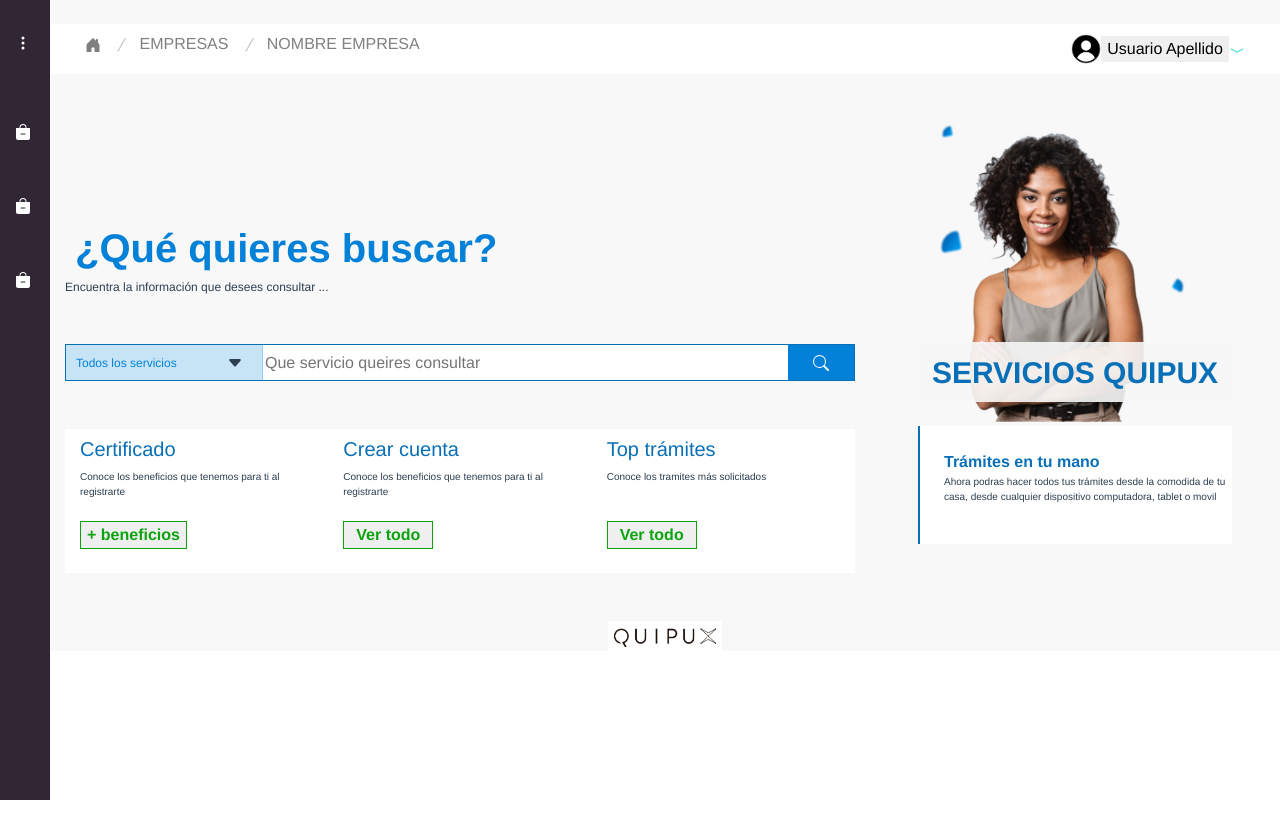
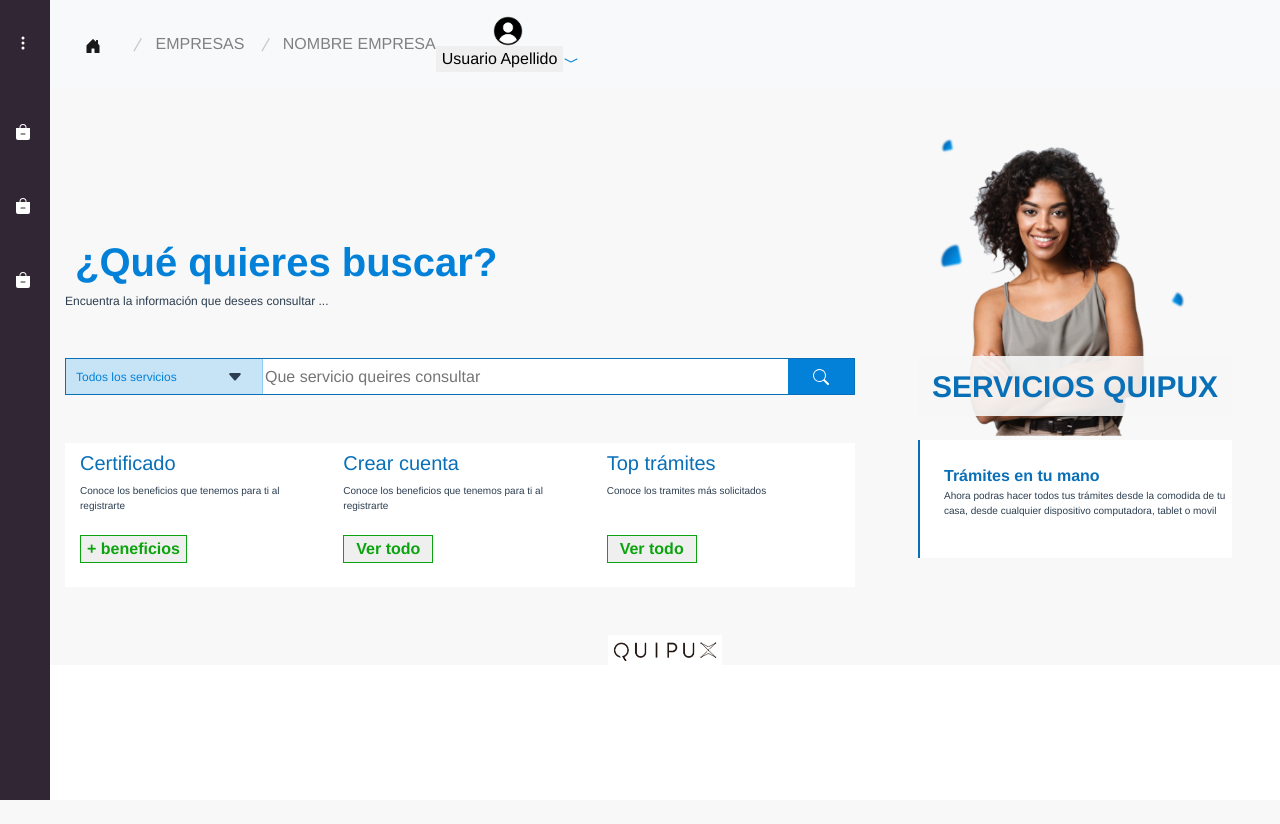
Before and after one commit to lauraparrado/reto_quipux, a Vue app: page / in a window 1280 px wide. After the commit the page ends 800 px from the top, so only its background shows below. Built offline with nearby package versions, Linux system fonts and the light colour scheme.

Commit message:
update navbar

```diff
--- a/src/assets/scss/app.scss
+++ b/src/assets/scss/app.scss
@@ -10,7 +10,6 @@
 
 .main{
     height: 100%;
-  display: flex;
-  flex-direction: column;
+    margin-left: 50px;
     background-color: #f8f8f8;
 }
--- a/src/assets/scss/components/_navbar.scss
+++ b/src/assets/scss/components/_navbar.scss
@@ -1,10 +1,7 @@
 .navbar{
     width: 100%;
-    display: flex;
-    justify-content: space-between;
-    align-items: baseline;
-    margin-top: 3vh;
     &__nav {
+        top:0;
         display: flex;
         padding: 0;
         margin: 0;
@@ -32,8 +29,8 @@
     &__link:hover, &__link:focus-within{
         font-weight: bold;
         text-decoration: none;
-        color: turquoise;
-        border-bottom: 3px solid turquoise;
+        color: #0381D8;
+        border-bottom: 3px solid #0381D8;
     }
 
 
@@ -52,10 +49,11 @@
 
         button{
             border: none;
+            background-color: none;
         }
 
         .dropdown{
-            color: turquoise;
+            color: #0381D8;
         }
 
         &__content {
@@ -74,7 +72,7 @@
 
             a:hover{
                 color: #FFFFFF;
-                background-color: #00A4BD;
+                background-color: #0381D8;
             }
         }
     }
--- a/src/assets/scss/views/_home.scss
+++ b/src/assets/scss/views/_home.scss
@@ -1,5 +1,4 @@
 .home{
-    height: 100%;
     &__services{
         text-align: start;
         .question{
--- a/src/layouts/GeneralLayout.vue
+++ b/src/layouts/GeneralLayout.vue
@@ -1,11 +1,11 @@
 <template>
   <div>
     <Sidebar :items="sidebarItems" />
-    <div style="margin-left: 50px">
+    <div class="main">
       <header>
         <Navbar />
       </header>
-      <div class="main" >
+      <div  >
         <router-view></router-view>
       </div>
       <footer>
--- a/src/layouts/components/Navbar.vue
+++ b/src/layouts/components/Navbar.vue
@@ -1,11 +1,15 @@
 <template>
-    <nav class="navbar">
-        <ul class="navbar__nav">
-            <a class="navbar__house" href="#">
+    <nav class="navbar navbar-expand-lg navbar-light bg-light">
+        <a class="navbar-brand navbar__house" href="#">
             <svg xmlns="http://www.w3.org/2000/svg" width="16" height="16" fill="currentColor" class="bi bi-house-door-fill" viewBox="0 0 16 16">
                 <path d="M6.5 14.5v-3.505c0-.245.25-.495.5-.495h2c.25 0 .5.25.5.5v3.5a.5.5 0 0 0 .5.5h4a.5.5 0 0 0 .5-.5v-7a.5.5 0 0 0-.146-.354L13 5.793V2.5a.5.5 0 0 0-.5-.5h-1a.5.5 0 0 0-.5.5v1.293L8.354 1.146a.5.5 0 0 0-.708 0l-6 6A.5.5 0 0 0 1.5 7.5v7a.5.5 0 0 0 .5.5h4a.5.5 0 0 0 .5-.5z"/>
             </svg>
         </a>
+        <button class="navbar-toggler" type="button" data-toggle="collapse" data-target="#navbarText" aria-controls="navbarText" aria-expanded="false" aria-label="Toggle navigation">
+            <span class="navbar-toggler-icon"></span>
+        </button>
+        <div class="collapse navbar-collapse" id="navbarText">
+            <ul class="navbar__nav">
                 <li class="navbar__item">
                     <a class="navbar__link" href="#">EMPRESAS</a>
                     <div class="line"></div>
@@ -15,7 +19,7 @@
                     <div class="line"></div>
                 </li>
             </ul>
-        <div class="navbar__profile">
+            <div class="navbar__profile navbar-text">
                 <img src="@/assets/user.png">
 
                 <div class="dropdown">
@@ -29,5 +33,8 @@
                     </div>
                 </div>
             </div>
+
+        </div>
+
     </nav>
 </template>
--- a/src/views/Home.vue
+++ b/src/views/Home.vue
@@ -1,5 +1,5 @@
 <template>
-  <div class="container-fluid home">
+  <div class="container-fluid home ">
     <div class="row">
       <div class="col-12 col-lg-8 pt-5 mt-5 home__services">
         <div class="my-5">
```
Lines whose indentation alone changed are shown as unchanged.
